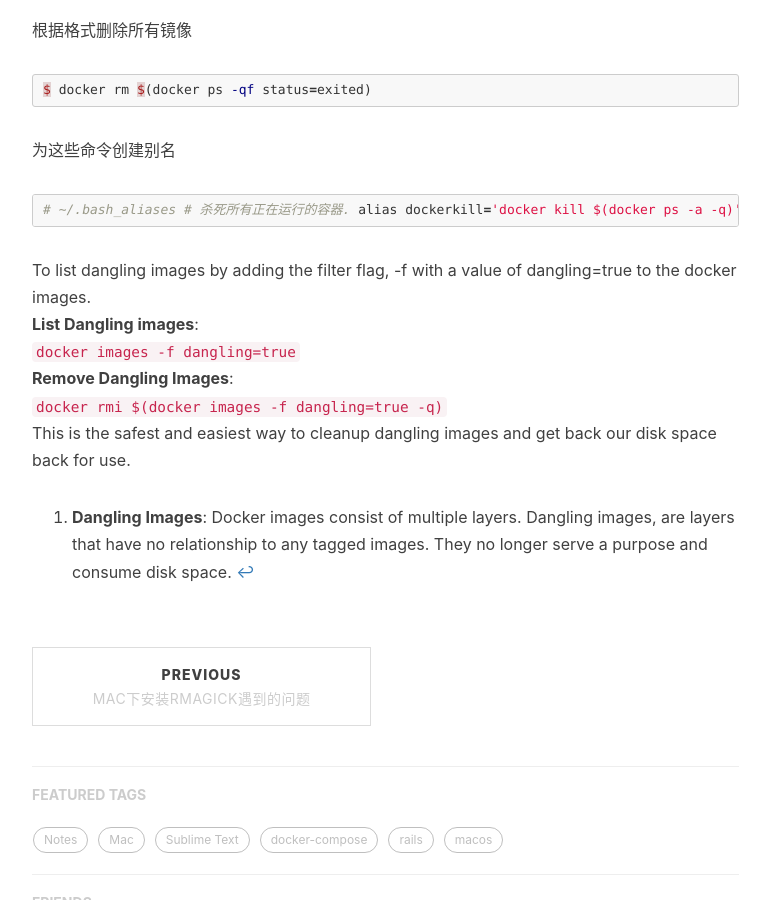
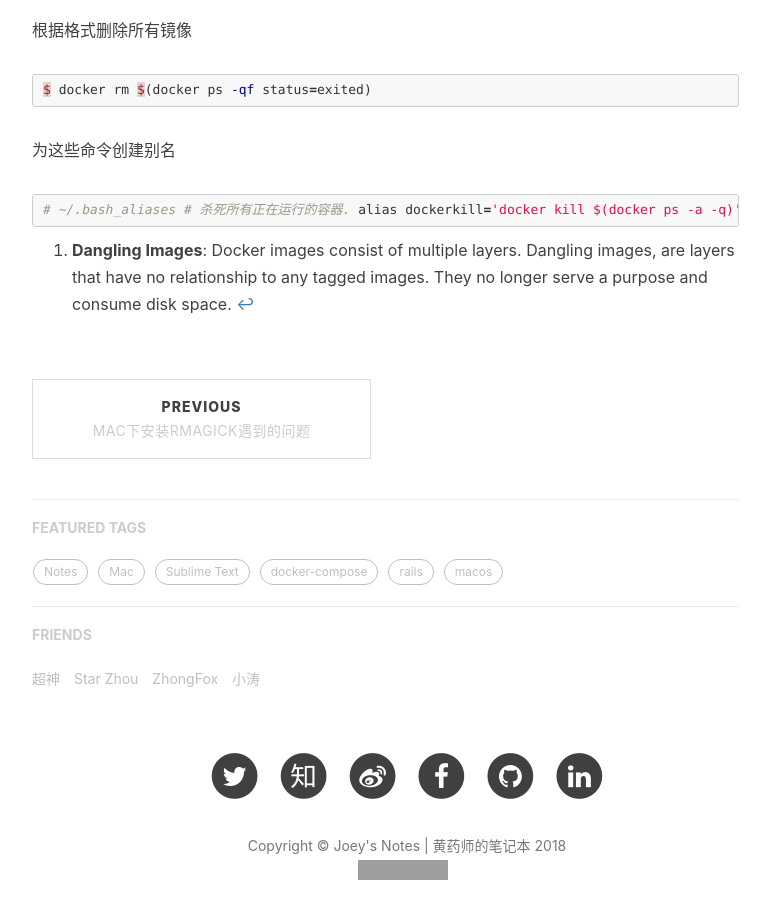
Before and after one commit to oiahoon/oiahoon.github.io, a Jekyll site: the page built from _posts/2018-05-05-docker-clean-up-commands.md, in a window 1280 px wide and 900 px high, scrolled down 1362 px. Shown: the whole window, without its empty margins (233-1003 px from the left). Built offline with Jekyll 4.4.1, drawn with Linux system fonts in a browser that asks for light colours; nearby versions of some CDN libraries; comment, search, counter and statistics services are not loaded; grey boxes are pictures that could not be loaded.

Commit message:
remove unuse words

```diff
--- a/_posts/2018-05-05-docker-clean-up-commands.md
+++ b/_posts/2018-05-05-docker-clean-up-commands.md
@@ -78,9 +78,3 @@ alias dockerclean='dockercleanc || true && dockercleani'
 
 
 [^dangling]: **Dangling Images**: Docker images consist of multiple layers. Dangling images, are layers that have no relationship to any tagged images. They no longer serve a purpose and consume disk space.
-To list dangling images by adding the filter flag, -f with a value of dangling=true to the docker images.
-**List Dangling images**:
-`docker images -f dangling=true`
-**Remove Dangling Images**:
-`docker rmi $(docker images -f dangling=true -q)`
-This is the safest and easiest way to cleanup dangling images and get back our disk space back for use.
```
